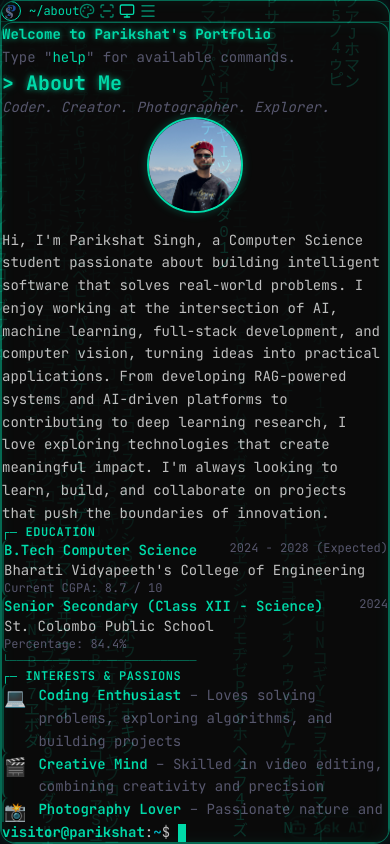
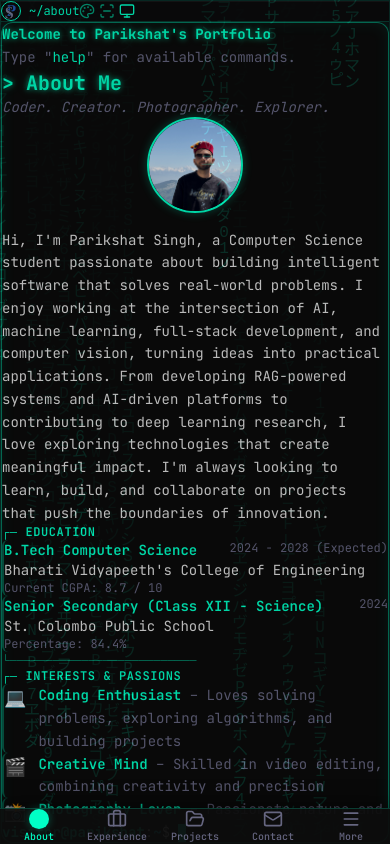
Before and after one commit to Parikshat-118/Parikshat-new-Portfolio, a React (Vite) app: page / in a window 390 px wide. Built offline with nearby package versions, Linux system fonts and the light colour scheme.

Commit message:
feat: modern mobile UI overhaul and timeline updates

```diff
--- a/src/App.jsx
+++ b/src/App.jsx
@@ -281,10 +281,10 @@ function App() {
           initial={{ opacity: 0, scale: 0.95 }}
           animate={{ opacity: 1, scale: 1 }}
           transition={{ duration: 0.8, ease: [0.23, 1, 0.32, 1] }}
-          className="relative z-10 w-full h-screen flex items-center justify-center p-2 md:p-4"
+          className="relative z-10 w-full h-[100dvh] flex items-center justify-center p-0 md:p-4"
         >
           <div
-            className="glass-strong w-full h-full max-w-[1600px] rounded-2xl flex flex-col overflow-hidden border-glow-animated flicker"
+            className="glass-strong w-full h-full max-w-[1600px] rounded-none md:rounded-2xl flex flex-col overflow-hidden border-none md:border-solid md:border-glow-animated flicker"
             style={{
               // Dynamic 3D tilt based on mouse
               transform: `perspective(1200px) rotateX(${mousePosition.y * 1.5}deg) rotateY(${mousePosition.x * 1.5}deg)`,
@@ -362,19 +362,11 @@ function App() {
                 >
                   <Monitor size={16} style={{ color: 'var(--theme-primary)' }} />
                 </button>
-
-                {}
-                <button
-                  onClick={() => setMobileNavOpen(true)}
-                  className="md:hidden p-1.5 rounded-lg opacity-60 hover:opacity-100 transition-all hover:bg-white/5"
-                >
-                  <Menu size={18} style={{ color: 'var(--theme-primary)' }} />
-                </button>
               </div>
             </div>
 
             {}
-            <div className="flex-grow flex overflow-hidden">
+            <div className="flex-grow flex overflow-hidden pb-16 md:pb-0">
               {}
               <div className="hidden md:block w-72 lg:w-80 border-r flex-shrink-0 overflow-y-auto"
                    style={{ borderColor: 'var(--theme-border)' }}>
@@ -401,16 +393,15 @@ function App() {
       )}
 
       {}
+      <div className="md:hidden">
         <MobileNav
-        isOpen={mobileNavOpen}
-        onClose={() => setMobileNavOpen(false)}
           onNavigate={(cmd) => {
             setActiveView(cmd)
             setShowNeofetch(false)
-          setMobileNavOpen(false)
           }}
           activeView={activeView}
         />
+      </div>
 
       {}
       <CommandPalette
--- a/src/components/MobileNav.jsx
+++ b/src/components/MobileNav.jsx
@@ -1,197 +1,161 @@
+import { useState } from 'react';
 import { motion, AnimatePresence } from 'framer-motion';
 import {
-  X,
   User,
   FolderOpen,
+  Briefcase,
+  Mail,
+  Menu,
+  X,
   Wrench,
-  Briefcase,
   Film,
   Award,
   FileText,
-  Mail,
-  BarChart3,
-  Terminal,
+  BarChart3
 } from 'lucide-react';
 
-const NAV_ITEMS = [
-  { command: 'about',      label: 'About',       icon: User },
-  { command: 'projects',   label: 'Projects',    icon: FolderOpen },
+const PRIMARY_TABS = [
+  { command: 'about',      label: 'About',      icon: User },
+  { command: 'experience', label: 'Experience', icon: Briefcase },
+  { command: 'projects',   label: 'Projects',   icon: FolderOpen },
+  { command: 'contact',    label: 'Contact',    icon: Mail },
+];
+
+const MORE_TABS = [
   { command: 'skills',     label: 'Skills',      icon: Wrench },
-  { command: 'experience', label: 'Experience',  icon: Briefcase },
   { command: 'videos',     label: 'Videos',      icon: Film },
   { command: 'certs',      label: 'Certificates', icon: Award },
   { command: 'resume',     label: 'Resume',      icon: FileText },
-  { command: 'contact',    label: 'Contact',     icon: Mail },
   { command: 'stats',      label: 'Stats',       icon: BarChart3 },
 ];
 
-const backdropVariants = {
-  hidden: { opacity: 0 },
-  visible: { opacity: 1, transition: { duration: 0.25 } },
-  exit: { opacity: 0, transition: { duration: 0.2, delay: 0.1 } },
-};
+export default function MobileNav({ onNavigate, activeView }) {
+  const [isMoreOpen, setIsMoreOpen] = useState(false);
 
-const panelVariants = {
-  hidden: { x: '100%', opacity: 0.5 },
-  visible: {
-    x: 0,
-    opacity: 1,
-    transition: { type: 'spring', stiffness: 300, damping: 30 },
-  },
-  exit: {
-    x: '100%',
-    opacity: 0,
-    transition: { duration: 0.2, ease: 'easeIn' },
-  },
-};
-
-const listVariants = {
-  hidden: { opacity: 0 },
-  visible: {
-    opacity: 1,
-    transition: { staggerChildren: 0.05, delayChildren: 0.15 },
-  },
-};
-
-const itemVariants = {
-  hidden: { opacity: 0, x: 30 },
-  visible: {
-    opacity: 1,
-    x: 0,
-    transition: { type: 'spring', stiffness: 200, damping: 20 },
-  },
-};
-
-export default function MobileNav({ isOpen, onClose, onNavigate, activeView }) {
-    const handleItemClick = (command) => {
-    onNavigate?.(command);
-    onClose?.();
+  const handleNavigate = (cmd) => {
+    onNavigate?.(cmd);
+    setIsMoreOpen(false);
   };
 
   return (
+    <>
+      {/* ─── Bottom Navigation Bar ─── */}
+      <div
+        className="fixed bottom-0 left-0 right-0 z-[60] glass-strong flex items-center justify-around px-2 pb-safe pt-2"
+        style={{
+          borderTop: '1px solid var(--theme-border)',
+          borderBottom: 'none',
+          borderLeft: 'none',
+          borderRight: 'none',
+          boxShadow: '0 -5px 20px rgba(0,0,0,0.5)'
+        }}
+      >
+        {PRIMARY_TABS.map(({ command, label, icon: Icon }) => {
+          const isActive = activeView === command;
+          return (
+            <button
+              key={command}
+              onClick={() => handleNavigate(command)}
+              className="flex flex-col items-center justify-center w-16 p-1 transition-colors"
+            >
+              <div
+                className={`p-1.5 rounded-full mb-1 transition-all duration-300 ${isActive ? 'bg-[var(--theme-primary)] bg-opacity-20' : 'bg-transparent'}`}
+                style={{
+                  color: isActive ? 'var(--theme-primary)' : 'var(--theme-text-muted)',
+                  boxShadow: isActive ? '0 0 10px rgba(var(--theme-primary-rgb), 0.3)' : 'none'
+                }}
+              >
+                <Icon size={20} />
+              </div>
+              <span
+                className="text-[10px] font-[var(--font-sans)] font-medium"
+                style={{ color: isActive ? 'var(--theme-primary)' : 'var(--theme-text-muted)' }}
+              >
+                {label}
+              </span>
+            </button>
+          );
+        })}
+
+        {/* ─── More Button ─── */}
+        <button
+          onClick={() => setIsMoreOpen(true)}
+          className="flex flex-col items-center justify-center w-16 p-1 transition-colors"
+        >
+          <div
+            className="p-1.5 rounded-full mb-1 bg-transparent"
+            style={{ color: 'var(--theme-text-muted)' }}
+          >
+            <Menu size={20} />
+          </div>
+          <span
+            className="text-[10px] font-[var(--font-sans)] font-medium"
+            style={{ color: 'var(--theme-text-muted)' }}
+          >
+            More
+          </span>
+        </button>
+      </div>
+
+      {/* ─── More Menu (Bottom Sheet) ─── */}
       <AnimatePresence>
-      {isOpen && (
+        {isMoreOpen && (
           <>
-          {}
+            {/* Backdrop */}
             <motion.div
-            key="mobile-nav-backdrop"
-            variants={backdropVariants}
-            initial="hidden"
-            animate="visible"
-            exit="exit"
-            className="fixed inset-0 z-[60]"
-            style={{
-              backgroundColor: 'rgba(10, 10, 15, 0.8)',
-              backdropFilter: 'blur(8px)',
-              WebkitBackdropFilter: 'blur(8px)',
-            }}
-            onClick={onClose}
+              initial={{ opacity: 0 }}
+              animate={{ opacity: 1 }}
+              exit={{ opacity: 0 }}
+              className="fixed inset-0 z-[65] bg-black/60 backdrop-blur-sm"
+              onClick={() => setIsMoreOpen(false)}
             />
 
-          {}
+            {/* Sheet */}
             <motion.div
-            key="mobile-nav-panel"
-            variants={panelVariants}
-            initial="hidden"
-            animate="visible"
-            exit="exit"
-            className="fixed top-0 right-0 bottom-0 z-[61] w-[280px] max-w-[85vw] glass-strong flex flex-col"
+              initial={{ y: '100%' }}
+              animate={{ y: 0 }}
+              exit={{ y: '100%' }}
+              transition={{ type: 'spring', damping: 25, stiffness: 300 }}
+              className="fixed bottom-0 left-0 right-0 z-[70] glass-strong rounded-t-2xl overflow-hidden"
               style={{
-              borderLeft: '1px solid rgba(var(--theme-primary-rgb), 0.15)',
-              boxShadow: '-10px 0 40px rgba(0, 0, 0, 0.5)',
+                borderTop: '1px solid var(--theme-border)',
+                borderBottom: 'none',
+                borderLeft: 'none',
+                borderRight: 'none',
+                paddingBottom: 'max(env(safe-area-inset-bottom), 1rem)'
               }}
             >
-            {}
-            <div
-              className="flex items-center justify-between px-5 py-4 shrink-0"
-              style={{
-                borderBottom: '1px solid rgba(var(--theme-primary-rgb), 0.12)',
-              }}
-            >
-              <div className="flex items-center gap-2">
-                <Terminal size={18} className="text-[var(--theme-primary)]" />
-                <span className="text-[var(--theme-primary)] font-bold text-sm font-[var(--font-mono)] text-glow">
-                  Navigation
-                </span>
-              </div>
-              <button
-                onClick={onClose}
-                className="text-[var(--theme-text-muted)] hover:text-[var(--theme-primary)] transition-colors cursor-pointer p-1"
-                aria-label="Close navigation"
-              >
+              <div className="px-5 py-4 border-b border-[var(--theme-border)] flex items-center justify-between">
+                <span className="font-bold text-[var(--theme-primary)] text-glow">More Sections</span>
+                <button onClick={() => setIsMoreOpen(false)} className="p-1 text-[var(--theme-text-muted)] hover:text-[var(--theme-primary)]">
                   <X size={20} />
                 </button>
               </div>
-
-            {}
-            <motion.nav
-              className="flex-1 overflow-y-auto px-3 py-4"
-              variants={listVariants}
-              initial="hidden"
-              animate="visible"
+              <div className="p-4 grid grid-cols-2 gap-3">
+                {MORE_TABS.map(({ command, label, icon: Icon }) => {
+                  const isActive = activeView === command;
+                  return (
+                    <button
+                      key={command}
+                      onClick={() => handleNavigate(command)}
+                      className="flex items-center gap-3 p-3 rounded-xl transition-colors text-left"
+                      style={{
+                        backgroundColor: isActive ? 'rgba(var(--theme-primary-rgb), 0.1)' : 'rgba(255,255,255,0.05)',
+                        border: isActive ? '1px solid var(--theme-primary)' : '1px solid transparent'
+                      }}
                     >
-              <div className="space-y-1">
-                {NAV_ITEMS.map(({ command, label, icon: Icon }) => {
-                  const isActive = activeView === command;
-
-                  return (
-                    <motion.button
-                      key={command}
-                      variants={itemVariants}
-                      onClick={() => handleItemClick(command)}
-                      className={`w-full flex items-center gap-3 px-4 py-3 rounded-lg text-left transition-all duration-200 cursor-pointer font-[var(--font-mono)] text-sm ${
-                        isActive
-                          ? 'text-[var(--theme-primary)]'
-                          : 'text-[var(--theme-text)] hover:text-[var(--theme-primary)]'
-                      }`}
-                      style={
-                        isActive
-                          ? {
-                              background: 'rgba(var(--theme-primary-rgb), 0.1)',
-                              border: '1px solid rgba(var(--theme-primary-rgb), 0.2)',
-                              boxShadow: 'var(--theme-glow)',
-                            }
-                          : {
-                              background: 'transparent',
-                              border: '1px solid transparent',
-                            }
-                      }
-                      whileTap={{ scale: 0.97 }}
-                    >
-                      <Icon
-                        size={18}
-                        className={
-                          isActive
-                            ? 'text-[var(--theme-primary)]'
-                            : 'text-[var(--theme-text-muted)]'
-                        }
-                      />
-                      <span>{label}</span>
-
-                      {}
-                      {isActive && (
-                        <span className="ml-auto w-2 h-2 rounded-full bg-[var(--theme-primary)] animate-pulse" />
-                      )}
-                    </motion.button>
+                      <Icon size={20} style={{ color: isActive ? 'var(--theme-primary)' : 'var(--theme-text-muted)' }} />
+                      <span className="text-sm font-[var(--font-sans)]" style={{ color: isActive ? 'var(--theme-primary)' : 'var(--theme-text)' }}>
+                        {label}
+                      </span>
+                    </button>
                   );
                 })}
-              </div>
-            </motion.nav>
-
-            {}
-            <div
-              className="shrink-0 px-5 py-3"
-              style={{
-                borderTop: '1px solid rgba(var(--theme-primary-rgb), 0.08)',
-              }}
-            >
-              <p className="text-[var(--theme-text-muted)] text-[10px] font-[var(--font-mono)] text-center opacity-60">
-                Parikshat's Portfolio — Parikshat Singh
-              </p>
               </div>
             </motion.div>
           </>
         )}
       </AnimatePresence>
+    </>
   );
 }
--- a/src/index.css
+++ b/src/index.css
@@ -95,12 +95,12 @@ body {
   color: var(--theme-text);
   font-family: var(--font-mono);
   overflow: hidden;
-  min-height: 100vh;
+  min-height: 100dvh;
 }
 
 #root {
   width: 100%;
-  height: 100vh;
+  height: 100dvh;
   overflow: hidden;
 }
 
```
Lines whose indentation alone changed are shown as unchanged.
